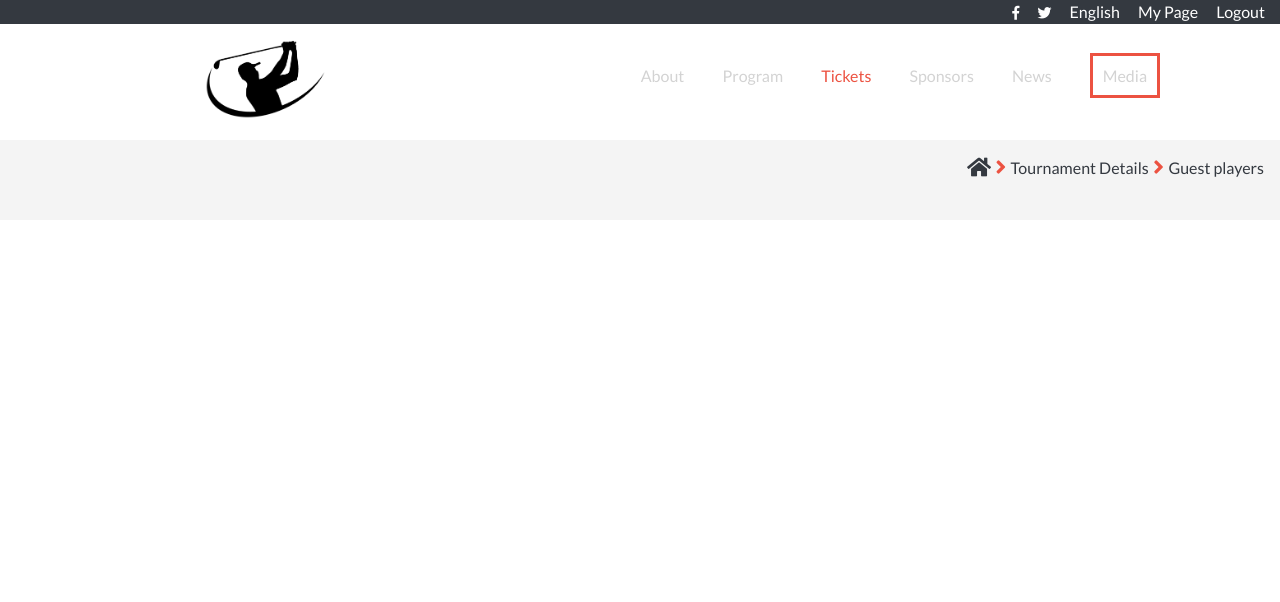
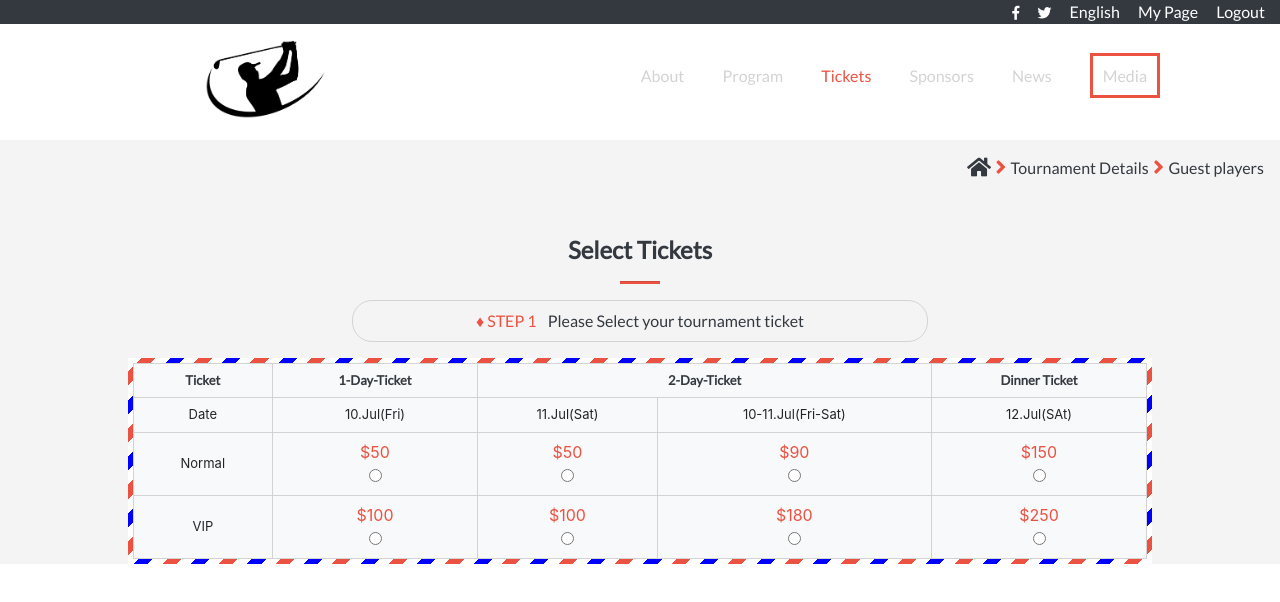
Before and after one commit to Elbie-em/HTML-CSS-Captone-Project-Tournament-Website, a plain HTML site: page tickets.html in a window 1280 px wide. Drawn offline with nearby package versions, Linux system fonts and the light colour scheme.

Commit message:
added ticket selection division

```diff
--- a/styles.css
+++ b/styles.css
@@ -301,3 +301,39 @@
   width: 100%;
   background-color: #f4f4f4;
 }
+
+.ticket-select {
+  padding: 8px;
+  border: 1px solid #d3d3d3;
+  width: 45%;
+  margin-left: auto;
+  margin-right: auto;
+  border-radius: 20px;
+}
+
+.ticket-type {
+  width: 80%;
+  background: repeating-linear-gradient(-45deg, white 0, white 10px, #ec5241 10px, #ec5241 20px, white 20px, white 30px, blue 30px, blue 40px);
+  padding: 5px;
+}
+
+.ticket-table {
+  width: 100%;
+}
+
+.ticket-table td,
+.ticket-table th {
+  padding: 7px;
+  border: 1px solid #d3d3d3;
+}
+
+.low-size {
+  font-size: 13px;
+}
+
+.diamond {
+  position: relative;
+  width: 30px;
+  height: 30px;
+  background-color: #ec5241;
+}
--- a/tickets.html
+++ b/tickets.html
@@ -51,6 +51,47 @@
           <span class="color-cp-a site-font-a">Guest players</span>
         </div>
       </div>
+      <h4 class="site-font-a font-weight-bold pt-3 color-cp-a">Select Tickets</h4>
+      <hr class="small-dv-o">
+      <div class="ticket-select">
+        <span class="color-cp site-font-a">&#9830; STEP 1 </span>
+        <span class="site-font-a color-cp-a">&ensp;Please Select your tournament ticket</span>
+      </div>
+      <div class="ticket-type mt-3 mx-auto d-block">
+        <table class="ticket-table bg-light border table-borded">
+          <thead class="site-font-a color-cp-a font-weight-lighter">
+            <tr>
+              <th class="low-size" rowspan="2">Ticket</th>
+              <th class="low-size" rowspan="2">1-Day-Ticket</th>
+              <th class="low-size" colspan="2">2-Day-Ticket</th>
+              <th class="low-size" rowspan="2">Dinner Ticket</th>
+            </tr>
+          </thead>
+          <tbody>
+            <tr>
+            <td class="low-size">Date</td>
+            <td class="low-size">10.Jul(Fri)</td>
+            <td class="low-size">11.Jul(Sat)</td>
+            <td class="low-size">10-11.Jul(Fri-Sat)</td>
+            <td class="low-size">12.Jul(SAt)</td>
+            </tr>
+            <tr>
+              <td class="low-size">Normal</td>
+              <td class="color-cp">$50 <br><input type="radio" name="oneticket" id="oneticket"></td>
+              <td class="color-cp">$50 <br><input type="radio" name="oneticket" id="oneticket"></td>
+              <td class="color-cp">$90 <br><input type="radio" name="oneticket" id="oneticket"></td>
+              <td class="color-cp">$150 <br><input type="radio" name="oneticket" id="oneticket"></td>
+            </tr>
+            <tr>
+              <td class="low-size">VIP</td>
+              <td class="color-cp">$100 <br><input type="radio" name="oneticket" id="oneticket"></td>
+              <td class="color-cp">$100 <br><input type="radio" name="oneticket" id="oneticket"></td>
+              <td class="color-cp">$180 <br><input type="radio" name="oneticket" id="oneticket"></td>
+              <td class="color-cp">$250 <br><input type="radio" name="oneticket" id="oneticket"></td>
+            </tr>
+          </tbody>
+        </table>
+      </div>
     </section>
   </main>
   <footer></footer>
```
